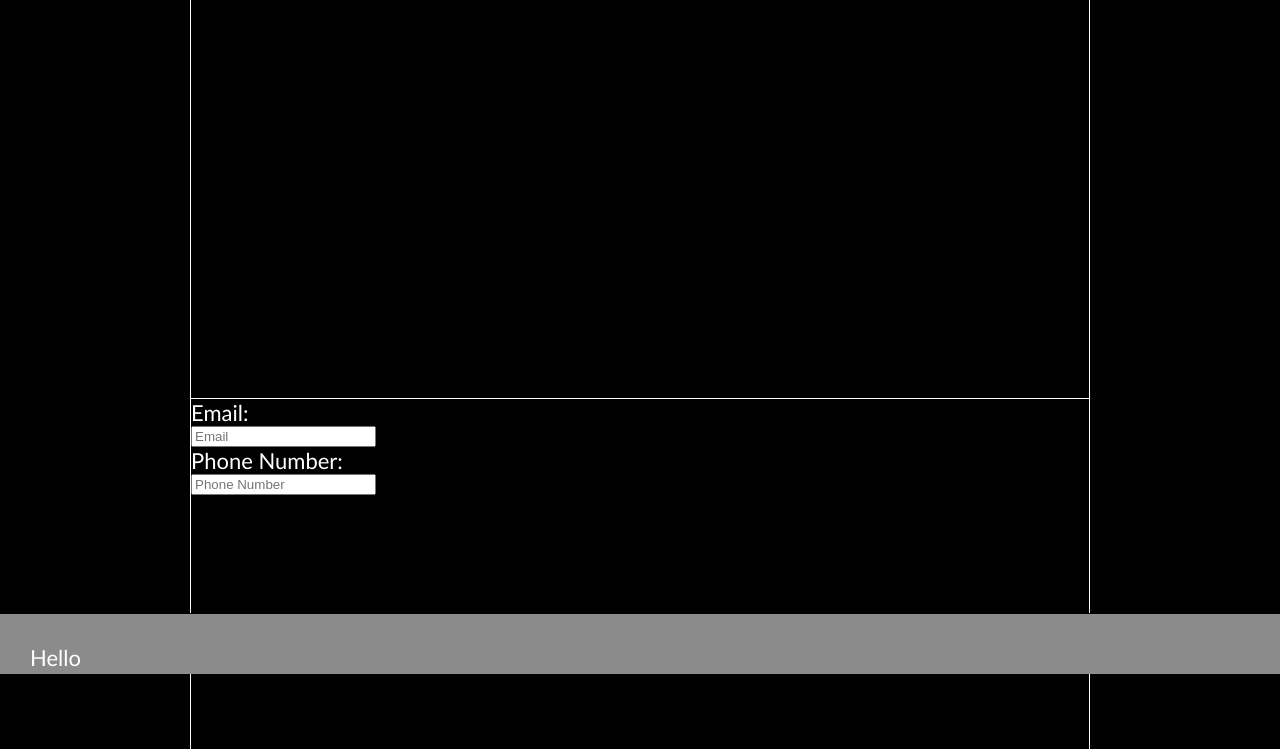
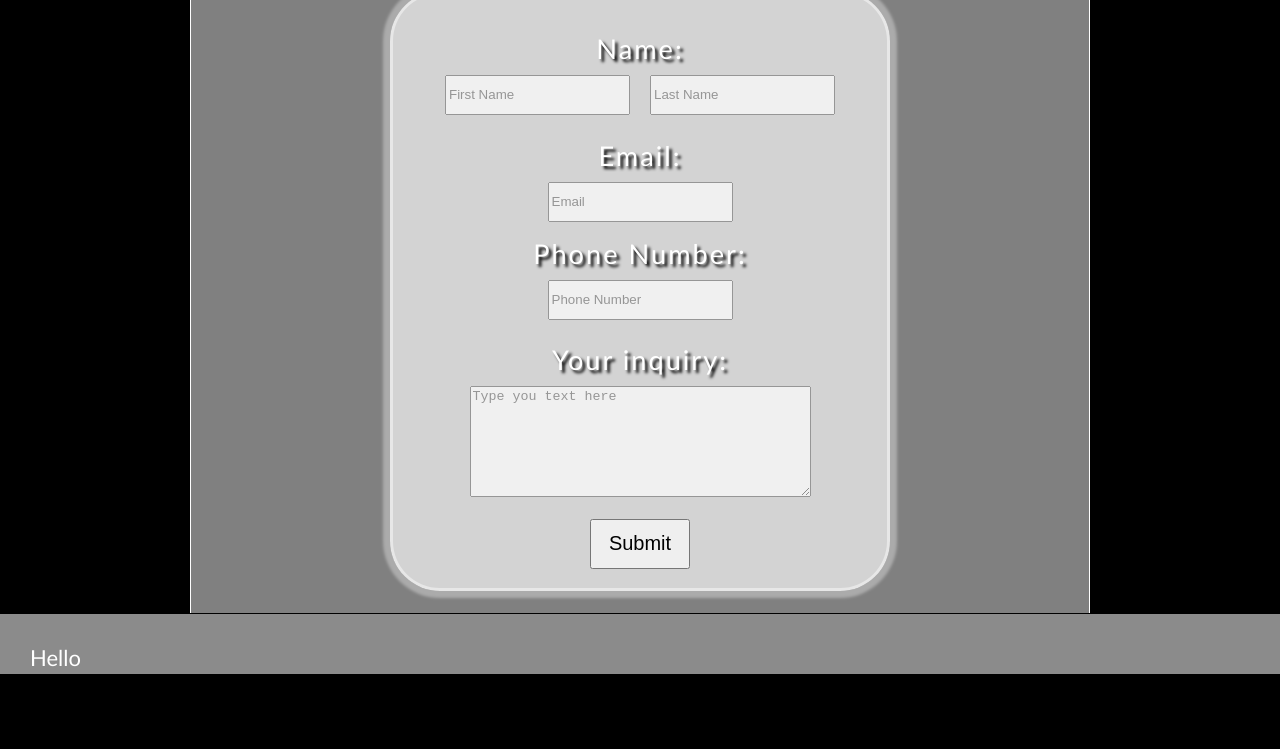
Before and after one commit to Dylan-Gage-Personal-Website/Personal-Website, a plain HTML site: page contact.html in a window 1280 px wide. Shown: the part 126-875 px from the top of the page. After the commit the page ends 819 px from the top, so only its background shows below. Drawn offline with Linux system fonts and the light colour scheme.

Commit message:
stylized contact page

```diff
--- a/style.css
+++ b/style.css
@@ -29,7 +29,7 @@ footer {
   border-top: 1px solid black;
 }
 
-section {
+div > section {
   height: 450px;
   border-bottom: 1px rgb(255, 255, 255) solid;
   border-left: 1px rgb(255, 255, 255) solid;
@@ -115,3 +115,118 @@ a {
   font-size: 30px;
   color: white;
 }
+
+.form-parent {
+  display: flex;
+  width: 900px;
+  min-height: 85.4vh;
+  margin: auto;
+  background-color: rgba(255, 255, 255, 0.5);
+  border-left: solid white 1px;
+  border-right: solid white 1px;
+  justify-content: center;
+  align-items: center;
+}
+
+form {
+  box-shadow: 0px 0px 3px 7px rgba(255, 255, 255, 0.342);
+  border-radius: 50px;
+  border: solid 3px rgba(255, 255, 255, 0.45);
+  background-color: rgba(255, 255, 255, 0.65);
+  height: 600px;
+  width: 500px;
+  display: flex;
+  flex-direction: column;
+}
+
+.form-section-name {
+  display: flex;
+  flex-wrap: wrap;
+  justify-content: center;
+  align-items: center;
+  width: 100%;
+  height: 20%;
+  margin-top: 9px;
+}
+
+.form-section-name > input {
+  margin-left: 10px;
+  margin-right: 10px;
+}
+
+input {
+  height: 40px;
+  opacity: 0.65;
+}
+
+textarea {
+  opacity: 0.65;
+}
+
+textarea:focus,
+textarea:hover,
+input:focus,
+input:hover {
+  z-index: 100;
+  opacity: 1;
+  scale: 1.1;
+  border: black 2px solid;
+  border-radius: 6%;
+  transition: all 1s ease-in-out;
+}
+
+.form-section-name > p {
+  text-shadow: #000000 3px 3px 3px;
+  letter-spacing: 2px;
+  font-size: 1.7em;
+  margin-top: 25px;
+  margin-left: 250px;
+  margin-right: 250px;
+}
+
+.form-section-email-phonenumber {
+  display: flex;
+  flex-direction: column;
+  justify-content: center;
+  align-items: center;
+  width: 100%;
+  height: 35%;
+}
+
+.form-section-email-phonenumber > p {
+  text-shadow: #000000 3px 3px 3px;
+  letter-spacing: 2px;
+  font-size: 1.7em;
+  margin-top: 15px;
+  margin-bottom: 10px;
+}
+
+.form-section-textarea {
+  display: flex;
+  flex-direction: column;
+  justify-content: center;
+  align-items: center;
+  width: 100%;
+  height: 30%;
+}
+
+.form-section-textarea > p {
+  text-shadow: #000000 3px 3px 3px;
+  letter-spacing: 2px;
+  font-size: 1.7em;
+  margin-top: 15px;
+  margin-bottom: 10px;
+}
+
+.form-section-submit {
+  display: flex;
+  justify-content: center;
+  align-items: center;
+  height: 15%;
+}
+
+button {
+  height: 50px;
+  width: 100px;
+  font-size: 20px;
+}
```
